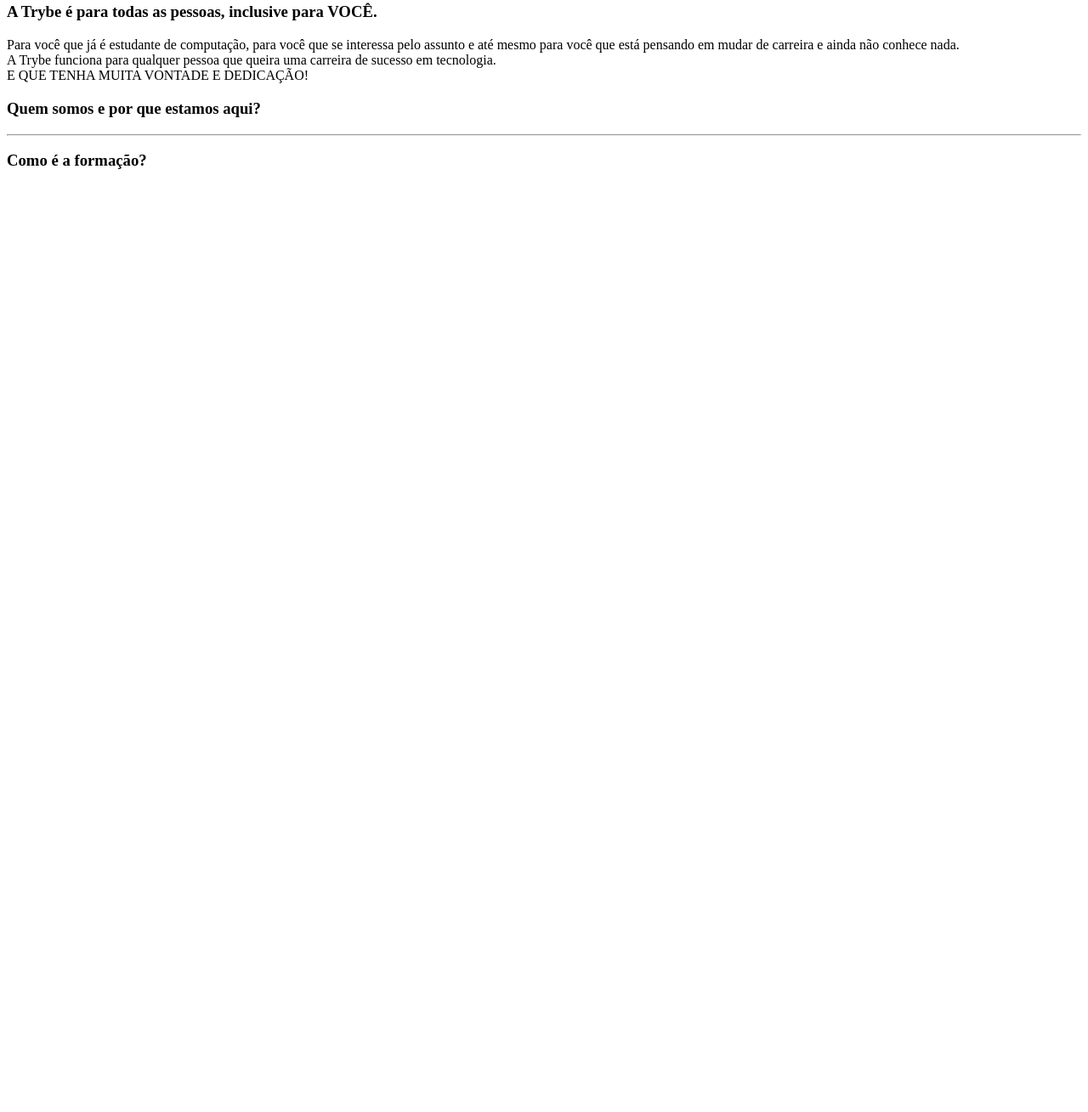
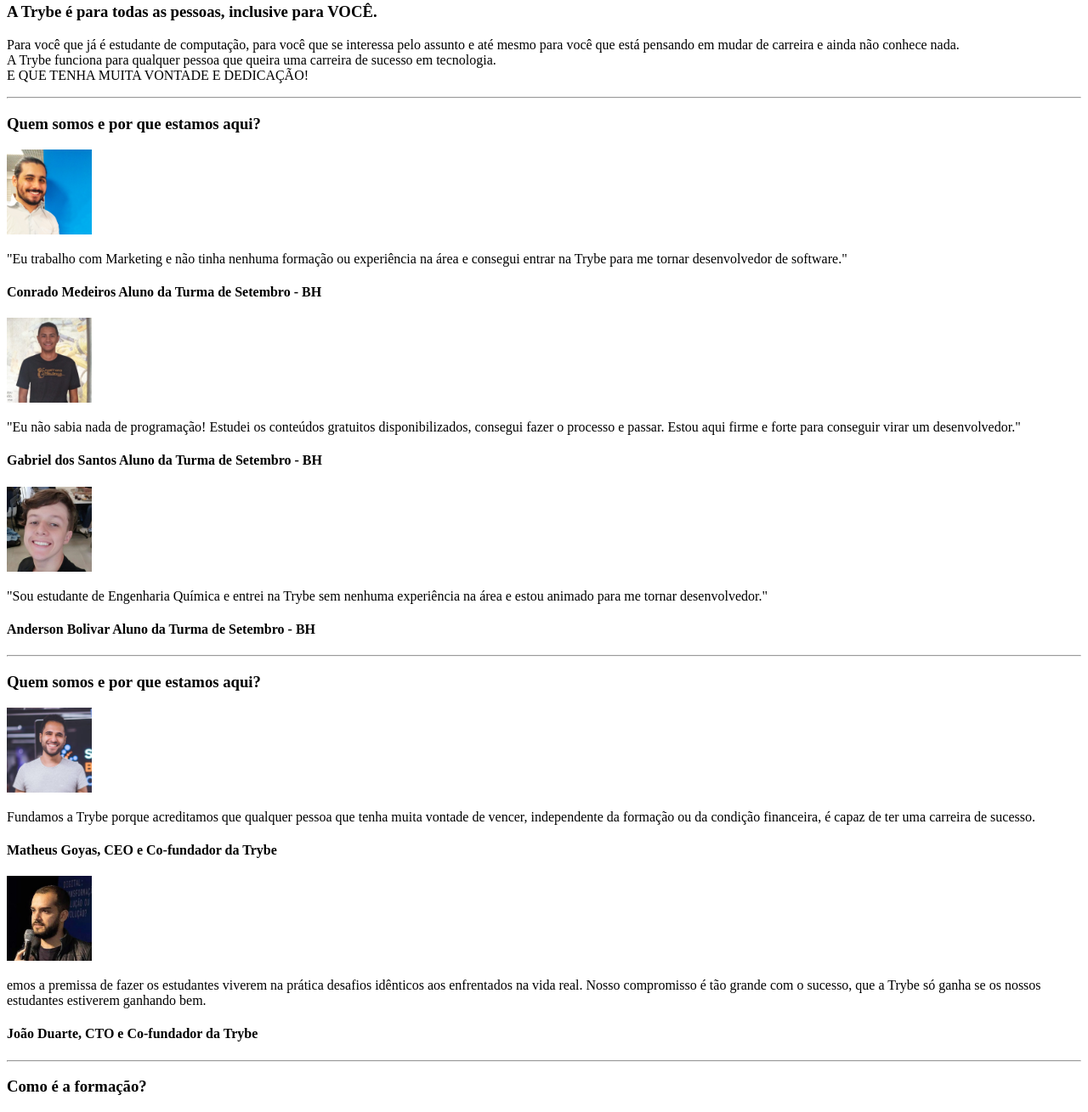
Before and after one commit to BrunaGuimaraes2/Clone-pagina-trybe, a plain HTML site: page index.html in a window 1280 px wide. Shown: the part 582-1891 px from the top of the page at 85% size. Before the commit the page ends 801 px from the top, so only its background shows below. Drawn offline with Linux system fonts and the light colour scheme.

Commit message:
adiciona depoimentos estudantes e clevels

```diff
--- a/index.html
+++ b/index.html
@@ -21,14 +21,64 @@
 
     <hr />
     <h3>A Trybe é para todas as pessoas, inclusive para VOCÊ.</h3>
-    <p>Para você que já é estudante de computação, para você que se interessa pelo assunto e até mesmo para você que está pensando em mudar de carreira e ainda não conhece nada.
-    <br>
-    A Trybe funciona para qualquer pessoa que queira uma carreira de sucesso em tecnologia.
-    <br>
-    E QUE TENHA MUITA VONTADE E DEDICAÇÃO!</p
+    <p>
+      Para você que já é estudante de computação, para você que se interessa
+      pelo assunto e até mesmo para você que está pensando em mudar de carreira
+      e ainda não conhece nada.
+      <br />
+      A Trybe funciona para qualquer pessoa que queira uma carreira de sucesso
+      em tecnologia.
+      <br />
+      E QUE TENHA MUITA VONTADE E DEDICAÇÃO!
+    </p>
+    <hr />
+    <h3>Quem somos e por que estamos aqui?</h3>
+    <img src="/img/conrado-medeiros.png" alt="conrado-medeiros" width="100px" />
+    <p>
+      "Eu trabalho com Marketing e não tinha nenhuma formação ou experiência na
+      área e consegui entrar na Trybe para me tornar desenvolvedor de software."
+    </p>
+    <h4>Conrado Medeiros Aluno da Turma de Setembro - BH</h4>
+
+    <img
+      src="/img/gabriel-dos-santos.png"
+      alt="gabriel-dos-santos"
+      width="100px"
+    />
+
+    <p>
+      "Eu não sabia nada de programação! Estudei os conteúdos gratuitos
+      disponibilizados, consegui fazer o processo e passar. Estou aqui firme e
+      forte para conseguir virar um desenvolvedor."
+    </p>
+    <h4>Gabriel dos Santos Aluno da Turma de Setembro - BH</h4>
+
+    <img src="/img/anderson-bolivar.png" alt="anderson-bolivar" width="100px" />
+
+    <p>
+      "Sou estudante de Engenharia Química e entrei na Trybe sem nenhuma
+      experiência na área e estou animado para me tornar desenvolvedor."
+    </p>
+    <h4>Anderson Bolivar Aluno da Turma de Setembro - BH</h4>
 
     <hr />
     <h3>Quem somos e por que estamos aqui?</h3>
+    <img src="/img/matheus-goyas.jpeg" alt="matheus-goyas" width="100px" />
+    <p>
+      Fundamos a Trybe porque acreditamos que qualquer pessoa que tenha muita
+      vontade de vencer, independente da formação ou da condição financeira, é
+      capaz de ter uma carreira de sucesso.
+    </p>
+    <h4>Matheus Goyas, CEO e Co-fundador da Trybe</h4>
+
+    <img src="/img/joao-daniel.jpeg" alt="joao-daniel" width="100px" />
+    <p>
+      emos a premissa de fazer os estudantes viverem na prática desafios
+      idênticos aos enfrentados na vida real. Nosso compromisso é tão grande com
+      o sucesso, que a Trybe só ganha se os nossos estudantes estiverem ganhando
+      bem.
+    </p>
+    <h4>João Duarte, CTO e Co-fundador da Trybe</h4>
     <hr />
 
     <h3>Como é a formação?</h3>
```
